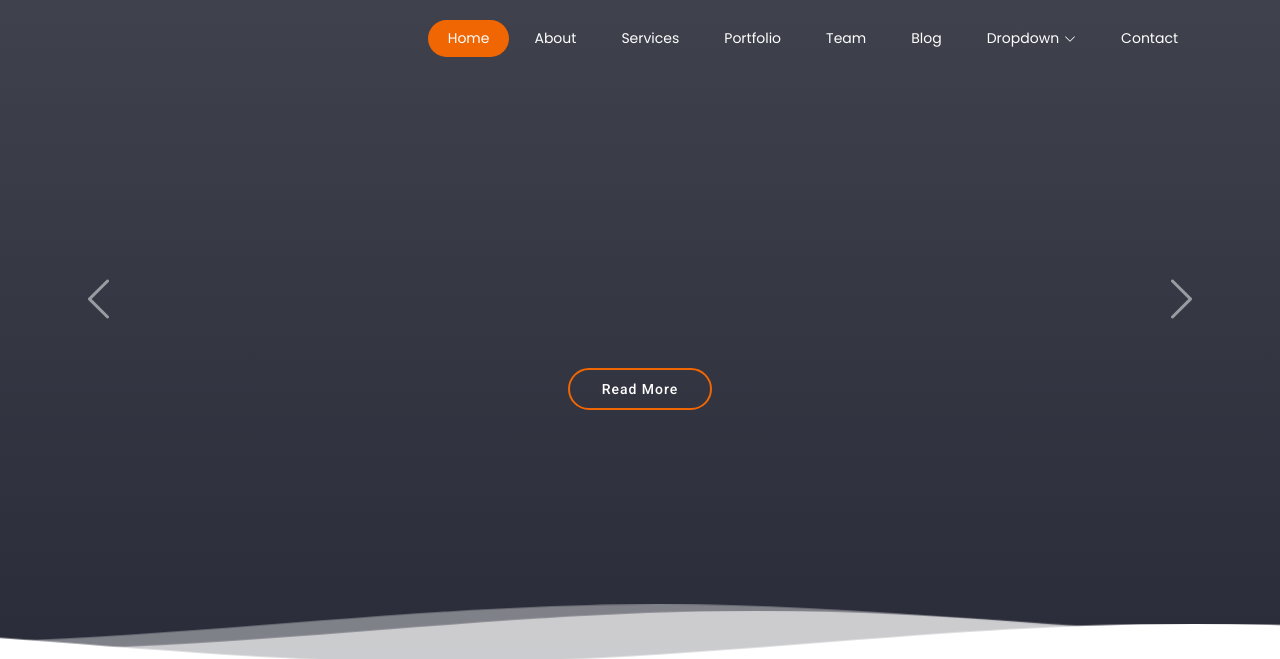
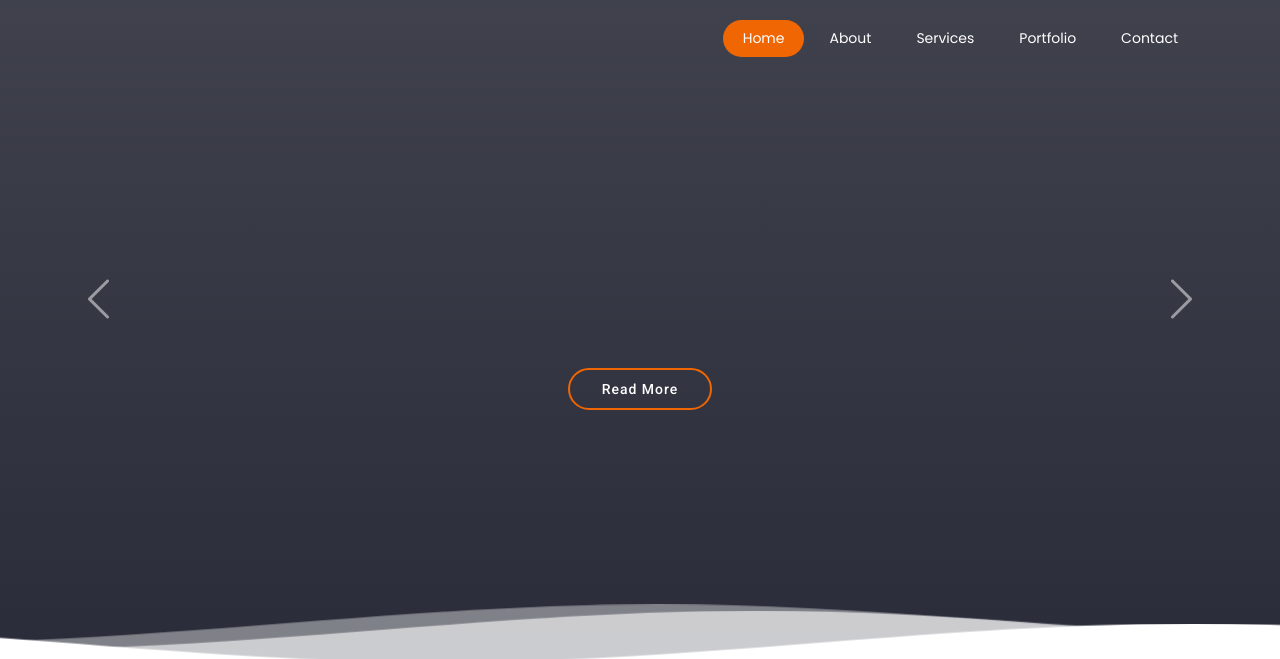
Before and after one commit to boluwatife-py/Kairos-Portfolio, a Django app: template templates/index.html in a window 1280 px wide. Shown: the top 659 px of the page. Run offline with Django 3.2, Linux system fonts and the light colour scheme; the template is opened without the code that fills it, so the values that code supplies are empty; some libraries are stand-ins or nearby versions.

Commit message:
files updated

```diff
--- a/templates/index.html
+++ b/templates/index.html
@@ -9,18 +9,18 @@
   <meta name="description" content="">
   <meta name="keywords" content="">
 
-  <!-- Favicons -->
+
   <link href="{% static 'img/favicon.png'%}" rel="icon">
   <link href="{% static 'img/apple-touch-icon.png'%}" rel="apple-touch-icon">
 
-  <!-- Fonts -->
+
   <link href="https://fonts.googleapis.com" rel="preconnect">
   <link href="https://fonts.gstatic.com" rel="preconnect" crossorigin>
   <link
     href="https://fonts.googleapis.com/css2?family=Roboto:ital,wght@0,100;0,300;0,400;0,500;0,700;0,900;1,100;1,300;1,400;1,500;1,700;1,900&family=Poppins:ital,wght@0,100;0,200;0,300;0,400;0,500;0,600;0,700;0,800;0,900;1,100;1,200;1,300;1,400;1,500;1,600;1,700;1,800;1,900&family=Raleway:ital,wght@0,100;0,200;0,300;0,400;0,500;0,600;0,700;0,800;0,900;1,100;1,200;1,300;1,400;1,500;1,600;1,700;1,800;1,900&display=swap"
     rel="stylesheet">
 
-  <!-- Vendor CSS Files -->
+
   <link href="{% static 'vendor/bootstrap/css/bootstrap.min.css'%}" rel="stylesheet">
   <link href="{% static 'vendor/bootstrap-icons/bootstrap-icons.css'%}" rel="stylesheet">
   <link href="{% static 'vendor/aos/aos.css'%}" rel="stylesheet">
@@ -28,16 +28,8 @@
   <link href="{% static 'vendor/glightbox/css/glightbox.min.css'%}" rel="stylesheet">
   <link href="{% static 'vendor/swiper/swiper-bundle.min.css'%}" rel="stylesheet">
 
-  <!-- Main CSS File -->
+
   <link href="{% static 'css/main.css'%}" rel="stylesheet">
-
-  <!-- =======================================================
-  * Template Name: Selecao
-  * Template URL: https://bootstrapmade.com/selecao-bootstrap-template/
-  * Updated: Aug 07 2024 with Bootstrap v5.3.3
-  * Author: BootstrapMade.com
-  * License: https://bootstrapmade.com/license/
-  ======================================================== -->
 </head>
 
 <body class="index-page">
@@ -55,26 +47,6 @@
           <li><a href="#about">About</a></li>
           <li><a href="#services">Services</a></li>
           <li><a href="#portfolio">Portfolio</a></li>
-          <li><a href="#team">Team</a></li>
-          <li><a href="blog.html">Blog</a></li>
-          <li class="dropdown"><a href="#"><span>Dropdown</span> <i class="bi bi-chevron-down toggle-dropdown"></i></a>
-            <ul>
-              <li><a href="#">Dropdown 1</a></li>
-              <li class="dropdown"><a href="#"><span>Deep Dropdown</span> <i
-                    class="bi bi-chevron-down toggle-dropdown"></i></a>
-                <ul>
-                  <li><a href="#">Deep Dropdown 1</a></li>
-                  <li><a href="#">Deep Dropdown 2</a></li>
-                  <li><a href="#">Deep Dropdown 3</a></li>
-                  <li><a href="#">Deep Dropdown 4</a></li>
-                  <li><a href="#">Deep Dropdown 5</a></li>
-                </ul>
-              </li>
-              <li><a href="#">Dropdown 2</a></li>
-              <li><a href="#">Dropdown 3</a></li>
-              <li><a href="#">Dropdown 4</a></li>
-            </ul>
-          </li>
           <li><a href="#contact">Contact</a></li>
         </ul>
         <i class="mobile-nav-toggle d-xl-none bi bi-list"></i>
@@ -357,7 +329,8 @@
               incredible together.</p>
           </div>
           <div class="col-xl-3 cta-btn-container text-center">
-            <a class="cta-btn align-middle" href="https://www.instagram.com/kairoskeys/">Call To Action</a>
+            <a class="cta-btn align-middle" href="https://www.instagram.com/kairoskeys/" target="_blank">Call To
+              Action</a>
           </div>
         </div>
 
@@ -383,9 +356,7 @@
               <div class="icon">
                 <i class="bi bi-cash-stack" style="color: #0dcaf0;"></i>
               </div>
-              <a href="service-details.html" class="stretched-link">
               <h3>{{what_offered_title_1}}</h3>
-              </a>
               <p>{{what_offered_description_1}}</p>
             </div>
           </div><!-- End Service Item -->
@@ -395,9 +366,7 @@
               <div class="icon">
                 <i class="bi bi-boombox" style="color: #fd7e14;"></i>
               </div>
-              <a href="service-details.html" class="stretched-link">
               <h3>{{what_offered_title_2}}</h3>
-              </a>
               <p>{{what_offered_description_2}}</p>
             </div>
           </div><!-- End Service Item -->
@@ -407,9 +376,7 @@
               <div class="icon">
                 <i class="bi bi-mic-fill" style="color: #20c997;"></i>
               </div>
-              <a href="service-details.html" class="stretched-link">
               <h3>{{what_offered_title_3}}</h3>
-              </a>
               <p>{{what_offered_description_3}}</p>
             </div>
           </div><!-- End Service Item -->
@@ -419,9 +386,7 @@
               <div class="icon">
                 <i class="bi bi-vinyl" style="color: #df1529;"></i>
               </div>
-              <a href="service-details.html" class="stretched-link">
               <h3>{{what_offered_title_4}}</h3>
-              </a>
               <p>{{what_offered_description_4}}</p>
             </div>
           </div><!-- End Service Item -->
@@ -431,9 +396,7 @@
               <div class="icon">
                 <i class="bi bi-music-player" style="color: #6610f2;"></i>
               </div>
-              <a href="service-details.html" class="stretched-link">
               <h3>{{what_offered_title_5}}</h3>
-              </a>
               <p>{{what_offered_description_5}}</p>
             </div>
           </div><!-- End Service Item -->
@@ -443,9 +406,7 @@
               <div class="icon">
                 <i class="bi bi-music-note-list" style="color: #f3268c;"></i>
               </div>
-              <a href="service-details.html" class="stretched-link">
               <h3>{{what_offered_title_6}}</h3>
-              </a>
               <p>{{what_offered_description_6}}</p>
             </div>
           </div><!-- End Service Item -->
@@ -689,7 +650,8 @@
                   </button>
                 </h2>
 
-                <div id="collapse-faq-{{f.counter}}" class="collapse" aria-labelledby="headingThree" data-parent="#accordion-faq">
+                <div id="collapse-faq-{{f.counter}}" class="collapse" aria-labelledby="headingThree"
+                  data-parent="#accordion-faq">
                   <div class="accordion-body">
                     {{f.answer}}
                   </div>
@@ -737,7 +699,7 @@
           </div>
 
           <div class="col-lg-8">
-            <form action="/forms/contact/" method="post" class="php-email-form" data-aos="fade-up"
+            <form action=mailto:"akingabdetolu247@gmail.com" method="get" class="php-email-form" data-aos="fade-up"
               data-aos-delay="200">
               {% csrf_token %}
               <div class="row gy-4">
@@ -783,11 +745,9 @@
       <h3 class="sitename">{{title}}</h3>
       <p>{{heading_text_1}} {{heading_underline_text_1}}</p>
       <div class="social-links d-flex justify-content-center">
-        <a href=""><i class="bi bi-twitter-x"></i></a>
-        <a href=""><i class="bi bi-facebook"></i></a>
-        <a href=""><i class="bi bi-instagram"></i></a>
-        <a href=""><i class="bi bi-skype"></i></a>
-        <a href=""><i class="bi bi-linkedin"></i></a>
+        <a href="https://wa.link/uqyxpl" target="_blank"><i class="bi bi-whatsapp"></i></a>
+        <a href=mailto:"https://akingabdetolu247@gmail.com" target="_blank"><i class="bi bi-envelope"></i></a>
+        <a href="https://www.instagram.com/kairoskeys/" target="_blank"><i class="bi bi-instagram"></i></a>
       </div>
       <div class="container">
         <div class="copyright">
@@ -809,7 +769,6 @@
 
   <!-- Vendor JS Files -->
   <script src="{% static 'vendor/bootstrap/js/bootstrap.bundle.min.js'%}"></script>
-  <script src="{% static 'vendor/php-email-form/validate.js'%}"></script>
   <script src="{% static 'vendor/aos/aos.js'%}"></script>
   <script src="{% static 'vendor/glightbox/js/glightbox.min.js'%}"></script>
   <script src="{% static 'vendor/imagesloaded/imagesloaded.pkgd.min.js'%}"></script>
```
Also changed, not shown: static/vendor/php-email-form/validate.js (deleted, +0 -31 lines), templates/forms/Readme.txt (deleted), 2 other files. Lines whose indentation alone changed are shown as unchanged.
